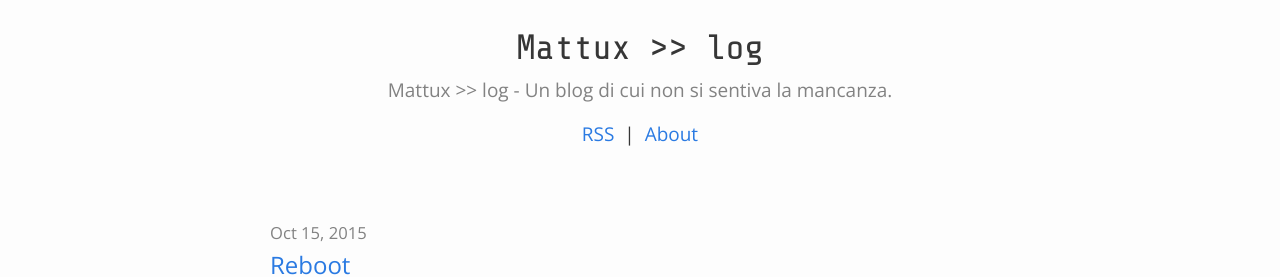
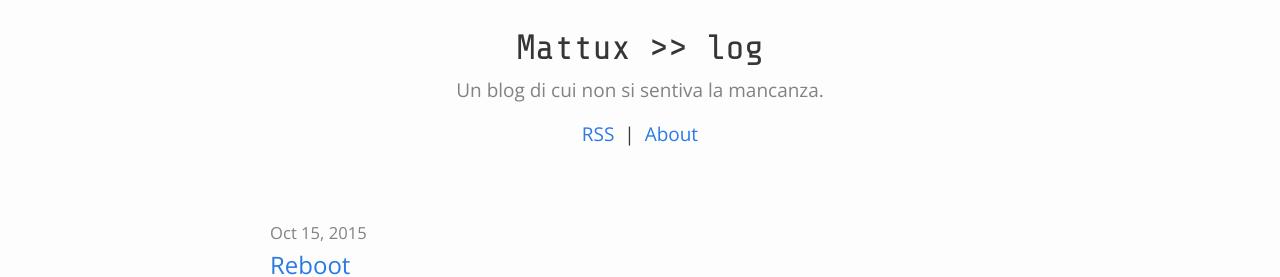
Before and after one commit to mattux/mattux.github.io, a Jekyll site: the page built from index.html, in a window 1280 px wide. Shown: the top 277 px of the page. Built offline with Jekyll 4.4.1, drawn with Linux system fonts in a browser that asks for light colours; some web fonts are replaced; the list of posts is cut into pages by our own code.

Commit message:
update description

```diff
--- a/_config.yml
+++ b/_config.yml
@@ -1,7 +1,7 @@
 # Site settings
 email:
 title: Mattux >> log
-description: Mattux >> log - Un blog di cui non si sentiva la mancanza.
+description: Un blog di cui non si sentiva la mancanza.
 baseurl: "" # the subpath of your site, e.g. /blog/
 url: "http://mattux.github.io" # the base hostname & protocol for your site
 twitter_username: _mattux_
```
